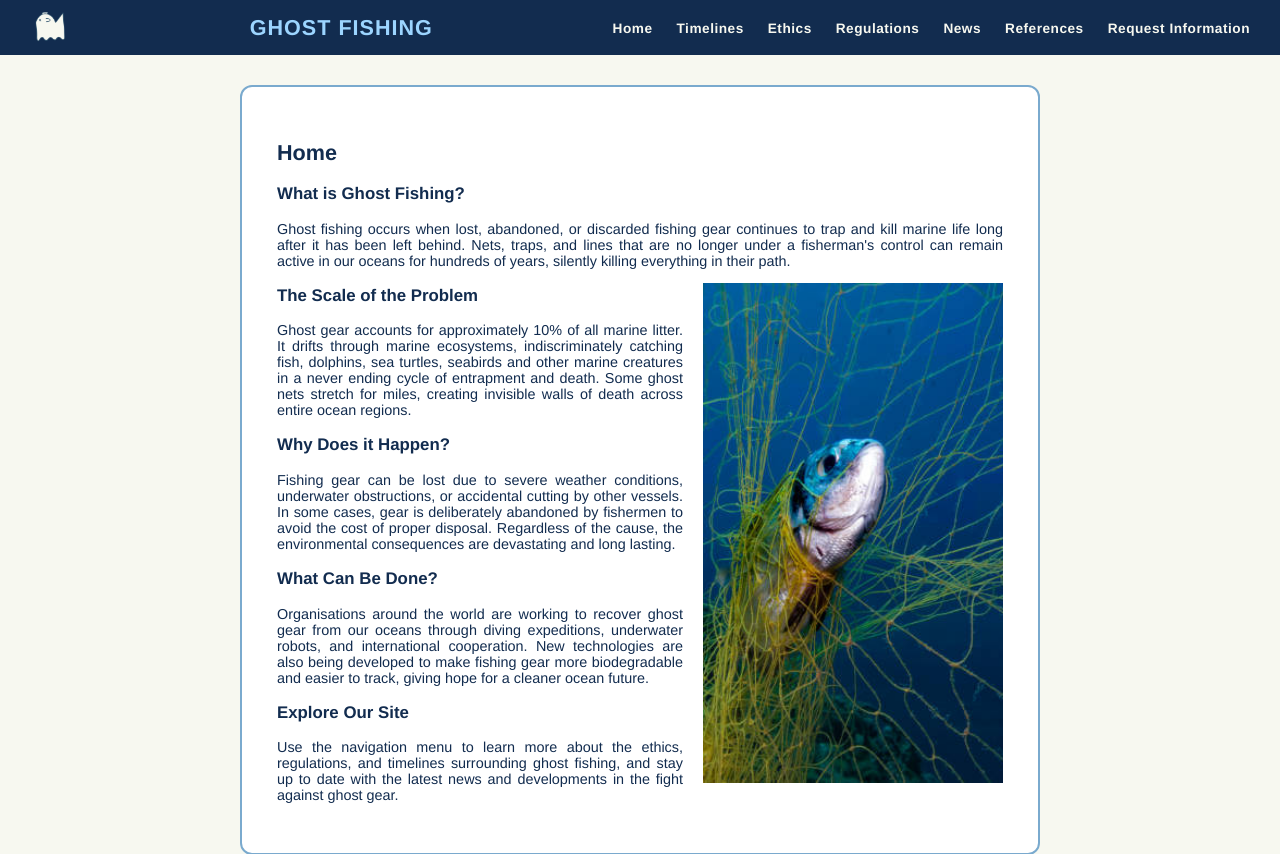
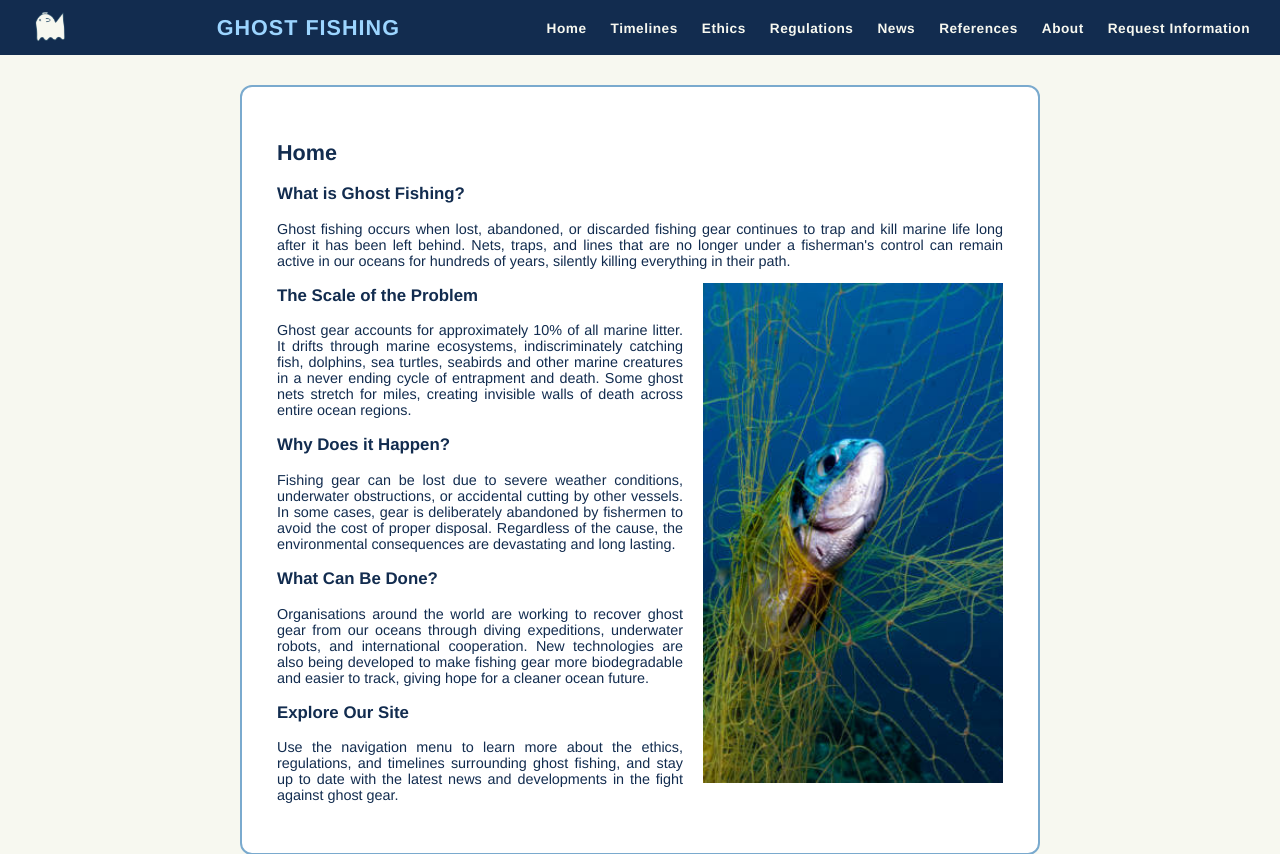
Before and after one commit to Anastasiya-K29/Django-Ghost-Fishing, a Django app: page / in a window 1280 px wide. Shown: the top 854 px of the page. Run offline with Django 5.2, Linux system fonts and the light colour scheme; data comes from the database, SQL or seed files in the repository; both versions use the stored data as it was after the commit.

Commit message:
added about us page

```diff
--- a/test_root/test_site/templates/404.html
+++ b/test_root/test_site/templates/404.html
@@ -21,6 +21,7 @@
                 <li><a href="/regulations">Regulations</a></li>
                 <li><a href="/news">News</a></li>
                 <li><a href="/references">References</a></li>
+                <li><a href="/about">About</a></li>
                 <li><a href="/request-info">Request Information</a></li>
             </ul>
         </nav>
--- a/test_root/test_site/templates/base.html
+++ b/test_root/test_site/templates/base.html
@@ -24,6 +24,7 @@
                         <li><a href="/regulations">Regulations</a></li>
                         <li><a href="/news">News</a></li>
                         <li><a href="/references">References</a></li>
+                        <li><a href="/about">About</a></li>
                         <li><a href="/request-info">Request Information</a></li>
                     </ul>
                 </nav>
```
Also changed, not shown: test_root/db.sqlite3.
